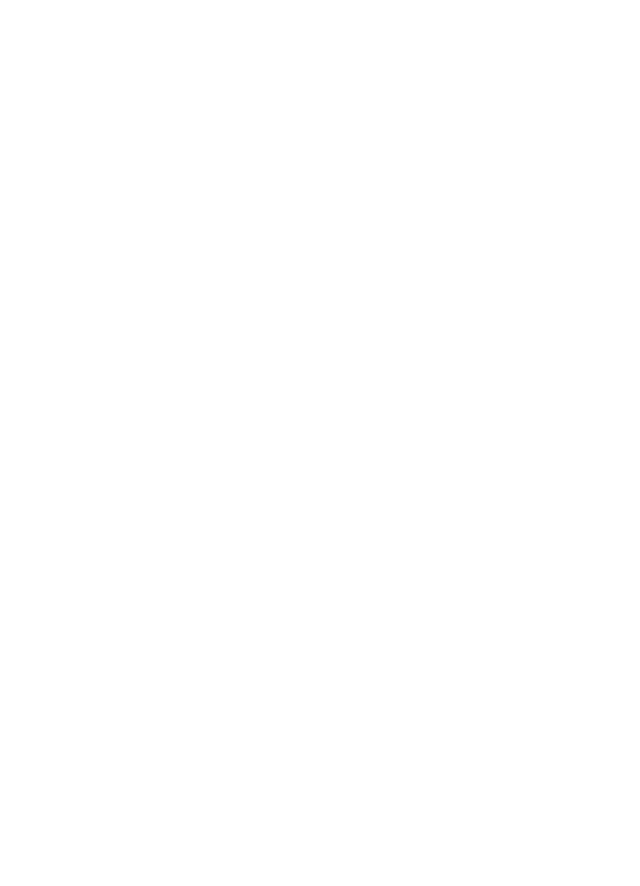
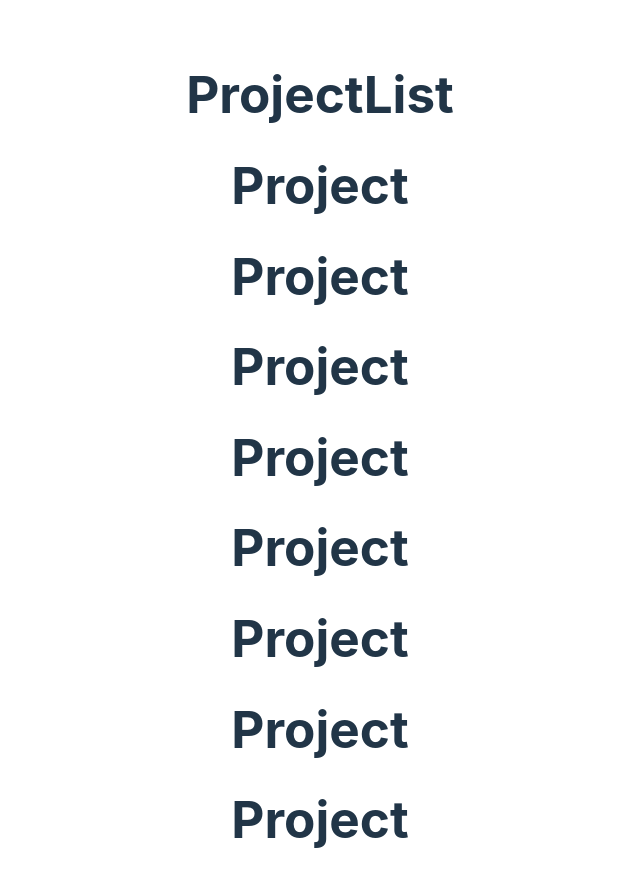
Before and after one commit to tascott/Project-2, a React (Vite) app: page /projects in a window 1280 px wide. Before the commit this address had no page. Shown: the top 886 px of the page, without its empty margins (320-960 px from the left). Before the commit the page ends 800 px from the top, so only its background shows below. Built offline with nearby package versions, Linux system fonts and the light colour scheme.

Commit message:
Fix some classnames and add a basic route for projects

```diff
--- a/src/App.jsx
+++ b/src/App.jsx
@@ -1,15 +1,15 @@
 import './App.css'
-//import react-router-dom
 import { BrowserRouter as Router, Route, Routes } from 'react-router-dom'
-//import components
-import Home from './Pages/Home'
+import Home from './pages/Home'
 import Team from './components/Team'
+import ProjectList from './components/ProjectList'
 
-export function App() {
+function App() {
   return (
     <Routes>
       <Route path="/" element={<Home />} />
       <Route path="/team" element={<Team />} />
+      <Route path="/projects" element={<ProjectList />} />
     </Routes>
   );
 }
--- a/src/components/Footer/index.jsx
+++ b/src/components/Footer/index.jsx
@@ -2,7 +2,7 @@ import "./style.css";
 
 function Footer() {
   return (
-    <div className="Footer">
+    <div className="footer">
       <h1>Footer</h1>
     </div>
   );
--- a/src/components/Header/index.jsx
+++ b/src/components/Header/index.jsx
@@ -2,7 +2,7 @@ import "./style.css";
 
 function Header() {
   return (
-    <div className="Header">
+    <div className="header">
       <h1>Header</h1>
     </div>
   );
--- a/src/components/InvoiceGenerator/index.jsx
+++ b/src/components/InvoiceGenerator/index.jsx
@@ -2,7 +2,7 @@ import "./style.css";
 
 function InvoiceGenerator() {
   return (
-    <div className="InvoiceGenerator">
+    <div className="invoiceGenerator">
       <h1>InvoiceGenerator</h1>
     </div>
   );
--- a/src/components/Project/index.jsx
+++ b/src/components/Project/index.jsx
@@ -2,7 +2,7 @@ import "./style.css";
 
 function Project() {
   return (
-    <div className="Project">
+    <div className="project">
       <h1>Project</h1>
     </div>
   );
--- a/src/components/ProjectList/index.jsx
+++ b/src/components/ProjectList/index.jsx
@@ -1,9 +1,14 @@
 import "./style.css";
+import Project from "../Project";
+import projects from "../../data/projects.json";
 
 function ProjectList() {
   return (
-    <div className="ProjectList">
+    <div className="projectList">
       <h1>ProjectList</h1>
+      {projects.map((project) => (
+          <Project key={project.id} {...project} />
+        ))}
     </div>
   );
 }
--- a/src/components/Team/index.jsx
+++ b/src/components/Team/index.jsx
@@ -4,7 +4,7 @@ import team from "../../data/team.json";
 
 function Team() {
   return (
-    <div className="Team">
+    <div className="team">
       <h1>Team</h1>
       <div className="team-members">
         {team.map((member) => (
--- a/src/data/projects.js
+++ b/src/data/projects.json
@@ -7,7 +7,8 @@
       "project_start_date": "2022-01-01",
       "current_project_length": "10 months",
       "completed": false,
-      "estimated_costs": 0
+      "estimated_costs": 0,
+      "id": 1
     },
     {
       "client_name": "XYZ Corporation",
@@ -17,7 +18,8 @@
       "project_start_date": "2022-02-15",
       "current_project_length": "9 months",
       "completed": false,
-      "estimated_costs": 0
+      "estimated_costs": 0,
+      "id": 2
     },
     {
       "client_name": "123 Industries",
@@ -27,7 +29,8 @@
       "project_start_date": "2022-03-01",
       "current_project_length": "8 months",
       "completed": false,
-      "estimated_costs": 0
+      "estimated_costs": 0,
+      "id": 3
     },
     {
       "client_name": "Acme Corporation",
@@ -37,7 +40,8 @@
       "project_start_date": "2022-04-01",
       "current_project_length": "7 months",
       "completed": false,
-      "estimated_costs": 0
+      "estimated_costs": 0,
+      "id": 4
     },
     {
       "client_name": "The Daily News",
@@ -47,7 +51,8 @@
       "project_start_date": "2022-05-01",
       "current_project_length": "6 months",
       "completed": false,
-      "estimated_costs": 0
+      "estimated_costs": 0,
+      "id": 5
     },
     {
       "client_name": "Green Thumb Nursery",
@@ -57,7 +62,8 @@
       "project_start_date": "2022-06-01",
       "current_project_length": "5 months",
       "completed": false,
-      "estimated_costs": 0
+      "estimated_costs": 0,
+      "id": 6
     },
     {
       "client_name": "Fitness First",
@@ -67,7 +73,8 @@
       "project_start_date": "2022-07-01",
       "current_project_length": "4 months",
       "completed": false,
-      "estimated_costs": 0
+      "estimated_costs": 0,
+      "id": 7
     },
     {
       "client_name": "XYZ Corporation",
@@ -77,6 +84,7 @@
       "project_start_date": "2022-08-01",
       "current_project_length": "3 months",
       "completed": false,
-      "estimated_costs": 0
+      "estimated_costs": 0,
+      "id": 8
     }
 ]
--- a/src/pages/Home/index.jsx
+++ b/src/pages/Home/index.jsx
@@ -3,14 +3,16 @@ import { Link } from 'react-router-dom';
 
 function Home(props) {
   return (
-    <div className="Home">
-      <>
+    <div className="home">
       <h1>Home</h1>
       <Link to="/team">
         Go to Team
         <br />
       </Link>
-    </>
+      <Link to="/projects">
+        Go to Projects
+        <br />
+      </Link>
     </div>
   );
 }
```
